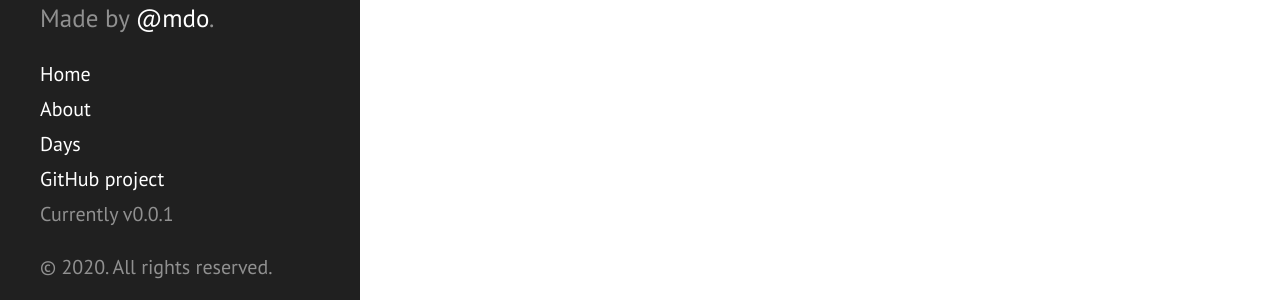
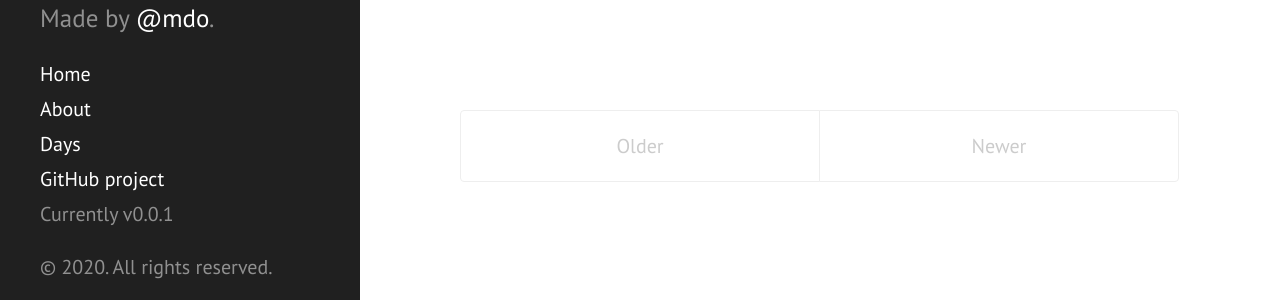
Before and after one commit to vlchnk/100-days-of-swift-ru, a Jekyll site: the page built from _posts/2012-02-06-whats-jekyll.md, in a window 1280 px wide and 1120 px high. Shown: the part 798-1098 px from the top of the window. Built offline with Jekyll 4.4.1, drawn with Linux system fonts in a browser that asks for light colours; Markdown is read by kramdown in place of the engine named in the settings.

Commit message:
Update post.html

```diff
--- a/_layouts/post.html
+++ b/_layouts/post.html
@@ -21,3 +21,20 @@
     {% endfor %}
   </ul>
 </div>
+
+<div class="pagination">
+  {% if paginator.next_page %}
+    <a class="pagination-item older" href="{{ site.baseurl }}page{{paginator.next_page}}">Older</a>
+  {% else %}
+    <span class="pagination-item older">Older</span>
+  {% endif %}
+  {% if paginator.previous_page %}
+    {% if paginator.page == 2 %}
+      <a class="pagination-item newer" href="{{ site.baseurl }}">Newer</a>
+    {% else %}
+      <a class="pagination-item newer" href="{{ site.baseurl }}page{{paginator.previous_page}}">Newer</a>
+    {% endif %}
+  {% else %}
+    <span class="pagination-item newer">Newer</span>
+  {% endif %}
+</div>
```
